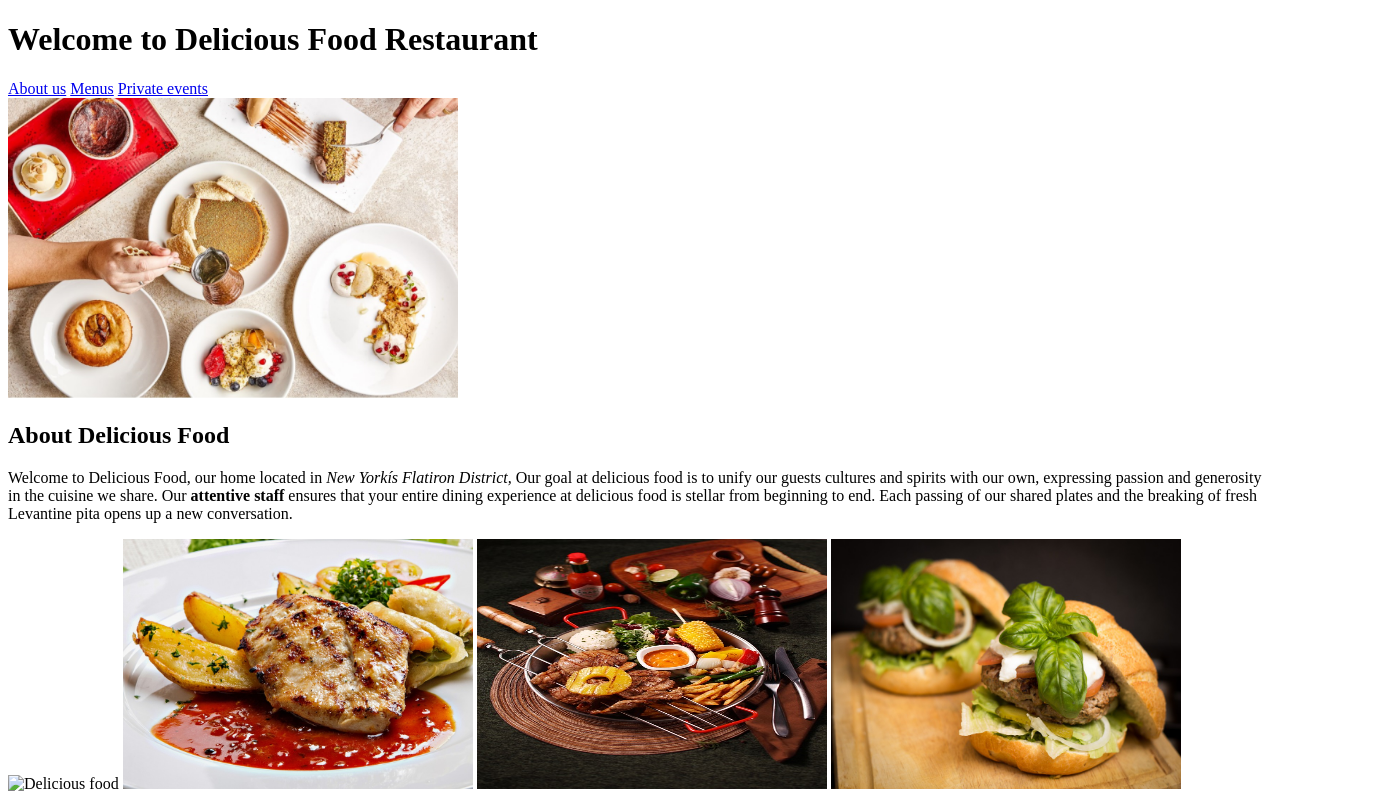
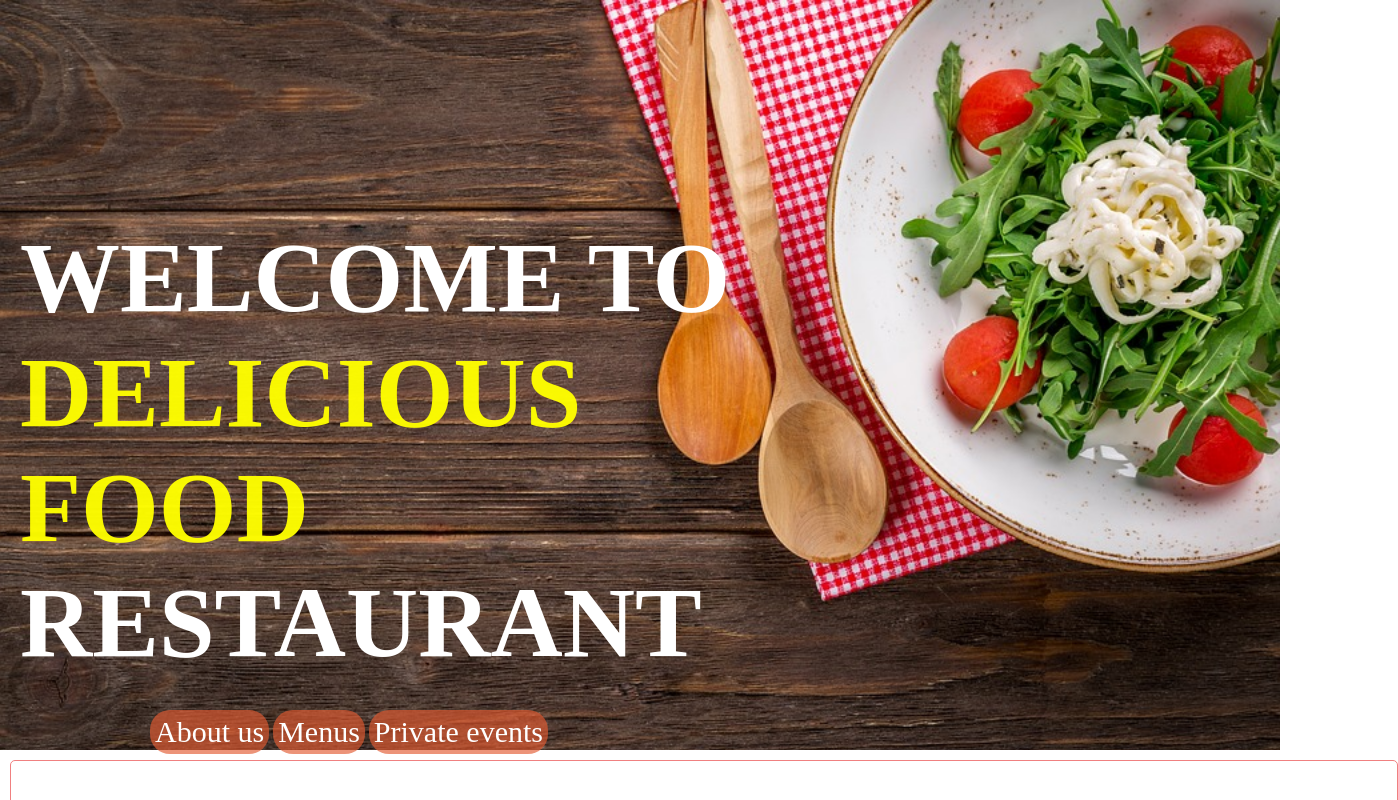
Before and after one commit to francineianiski/Udemy-Simple-Restaurant-Website, a plain HTML site: page index.html in a window 1280 px wide. Shown: the top 800 px of the page, 1398 px wide, since content can reach past the window. Drawn offline with Linux system fonts and the light colour scheme.

Commit message:
Add initial style

```diff
--- a/index.html
+++ b/index.html
@@ -8,7 +8,7 @@
     <body>
         <div class="header">
             <div class="title">
-                <h1>Welcome to Delicious Food Restaurant</h1>
+                <h1>Welcome to<br><span>Delicious Food</span><br>Restaurant</h1>
             </div>
             <div class="nav">
                 <a href="#introduction">About us</a>
--- a/style.css
+++ b/style.css
@@ -0,0 +1,80 @@
+.header {
+    width: 100%;
+    height: 750px;
+    background-image: url(images/background.jpg);
+    background-size: cover;
+}
+
+h1 {
+    text-transform: uppercase;
+    font-size: 100px;
+    color: white;
+    margin: 0;
+}
+
+body {
+    margin: 0;
+}
+
+.title {
+    position: relative;
+    left: 20px;
+    top: 220px;
+    width: 60%;
+}
+
+h1 span{
+    color: rgba(255, 255, 0, 0.96);
+}
+
+.nav {
+    position: relative;
+    left: 150px;
+    top: 250px;
+    width: 50%;
+}
+
+.nav a {
+    display: inline-block;
+    text-decoration: none;
+    color: white;
+    font-size: 30px;
+    background-color: rgba(226, 91, 51, 0.66);
+    padding: 5px;
+    border-radius: 20px;
+}
+
+.nav a:hover {
+    background-color: rgba(243, 250, 68, 0.76);
+    color: black;
+}
+
+#menus img {
+    width: 250px;
+    height: 250px;
+    border-radius: 20px;
+}
+
+.container {
+    border: 1px solid lightcoral;
+    border-radius: 5px;
+    height: 600px;
+    padding: 10%;
+    width: 90%;
+}
+
+#introduction,
+#menus,
+#event {
+    padding: 10px;
+}
+
+#introduction img,
+#event img {
+    width: 50%;
+    height: 70%;
+    float: right;
+    border-radius: 20px;
+    position: relative;
+    top: 100px
+}
```
Also changed, not shown: images/background.jpg (added).
